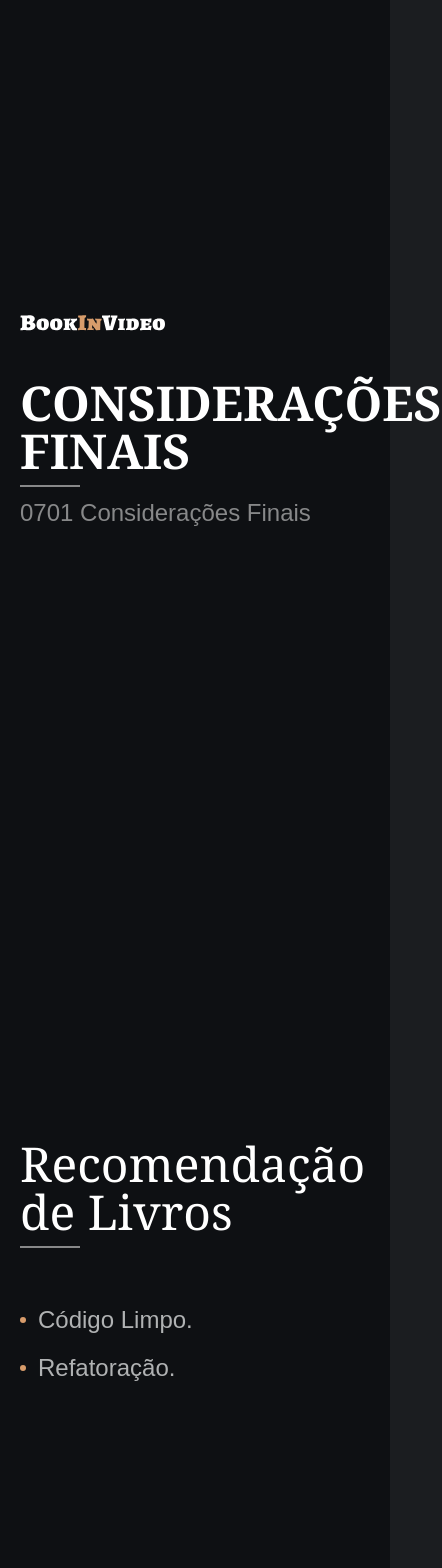
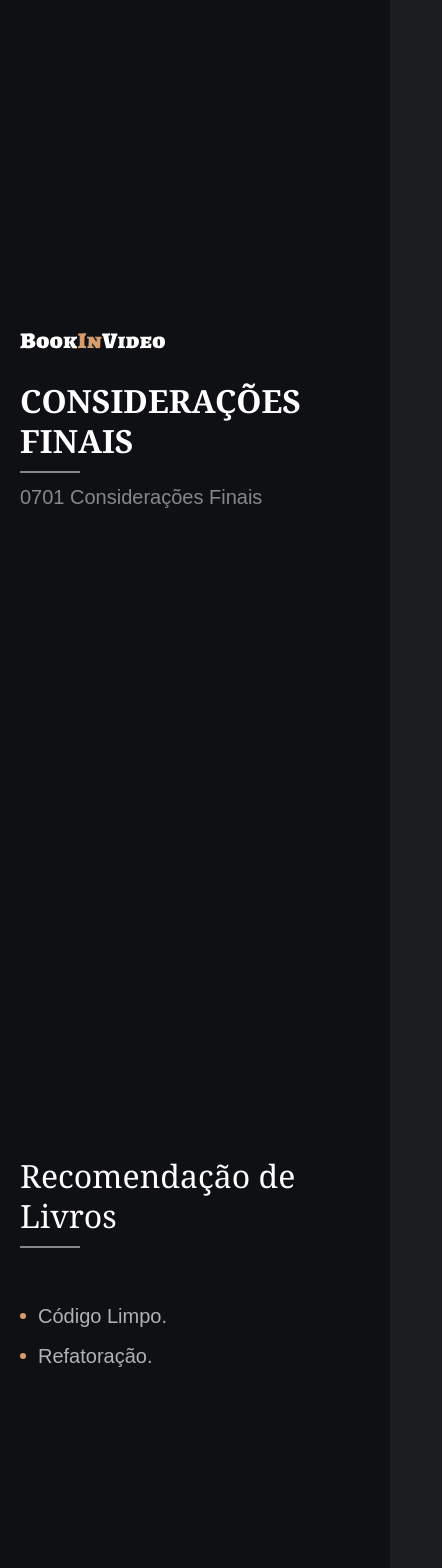
Before and after one commit to GabriellBarbosa/React-Course-Page, a React (Vite) app: page /slide/codigo-limpo/0701-consideracoes-finais in a window 390 px wide. Shown: the top 1568 px of the page, 442 px wide, since content can reach past the window. Built offline with nearby package versions, Linux system fonts and the light colour scheme; no server answers.

Commit message:
slides responsive

```diff
--- a/src/assets/css/Slide.module.css
+++ b/src/assets/css/Slide.module.css
@@ -20,8 +20,8 @@
 
 .title, .regular_title {
     font-family: Georgia, 'Times New Roman', Times, serif;
-    font-size: 3rem;
-    line-height: 3rem;
+    font-size: 48px;
+    line-height: 48px;
 }
 
 .regular_title {
@@ -40,7 +40,18 @@
 .introTitle {
     font-weight: bold;
     text-transform: uppercase;
-    margin-top: 3rem;
+    margin-top: 48px;
+}
+
+@media screen and (max-width: 760px) {
+    .title, .regular_title {
+        font-size: 32px;
+        line-height: 40px;
+    }
+
+    .introTitle {
+        margin-top: 32px;
+    }
 }
 
 .subtitle {
@@ -50,6 +61,14 @@
     line-height: 2rem;
     margin-top: 0.625rem;
     font-weight: 400;
+}
+
+@media screen and (max-width: 760px) {
+    .subtitle {
+        font-size: 20px;
+        line-height: 28px;
+        margin-top: 10px;
+    }
 }
 
 .subtitle span {
@@ -63,6 +82,14 @@
     font-size: 1.5rem;
     line-height: 3rem;
     color: var(--gray-5);
+}
+
+@media screen and (max-width: 760px) {
+    .list li {
+        font-size: 20px;
+        line-height: 30px;
+        padding: 5px 0;
+    }
 }
 
 .list li::before {
@@ -129,6 +156,19 @@
     color: var(--gray-plus);
 }
 
+@media screen and (max-width: 760px) {
+    .principleTitle {
+        font-size: 24px;
+        line-height: 30px;
+    }
+
+    .principleDescription {
+        font-size: 16px;
+        line-height: 24px;
+        margin-top: 10px;
+    }
+}
+
 .principleCodeDescription {
     font-size: 1rem;
     line-height: 1.313rem;
--- a/src/pages/Slide/CleanCode/0501/styles.module.css
+++ b/src/pages/Slide/CleanCode/0501/styles.module.css
@@ -42,7 +42,7 @@
 @media only screen and (max-width: 900px) {
     .codeExamples {
         display: grid;
-        grid-template-columns: 1fr;
+        grid-template-columns: minmax(0, 600px);
         row-gap: 40px;
     }
 }
--- a/src/pages/Slide/components/CodeComparison.module.css
+++ b/src/pages/Slide/components/CodeComparison.module.css
@@ -5,3 +5,9 @@
     padding: 40px 20px;
     column-gap: 40px;
 }
+
+@media screen and (max-width: 760px) {
+    .wrapper {
+        grid-template-columns: minmax(0, 600px);
+    }
+}
```
